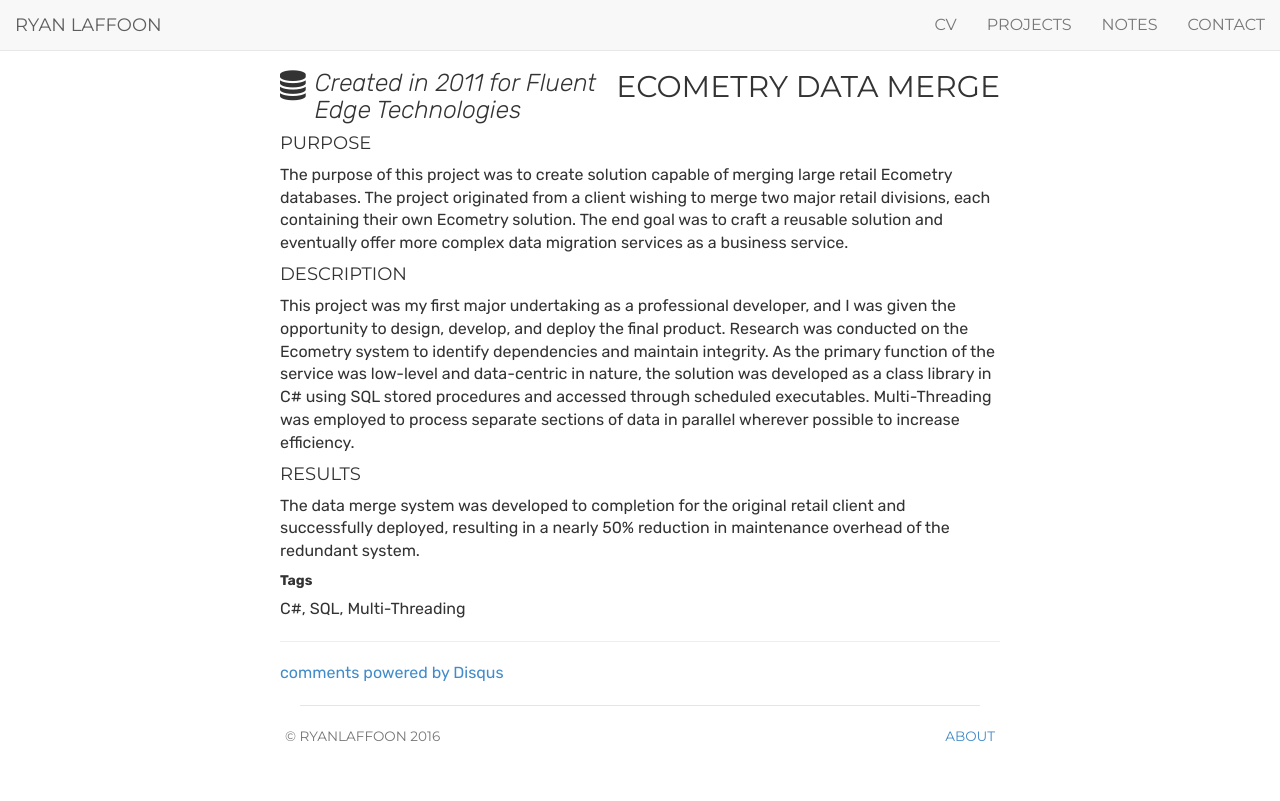
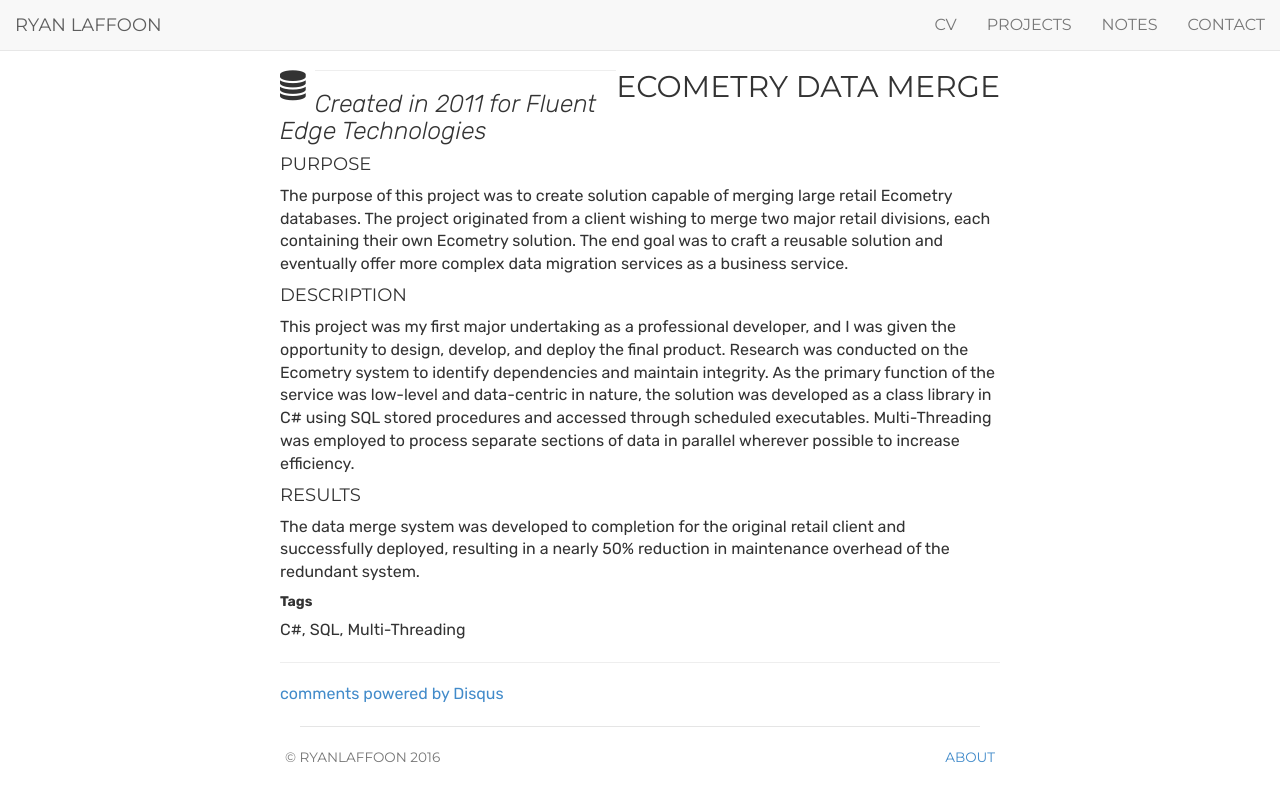
Before and after one commit to ryanlaffoon/ryanlaffoon.github.io, a Jekyll site: the page built from _projects/Ecometry-Data-Merge.md, in a window 1280 px wide. Shown: the top 801 px of the page. Built offline with Jekyll 4.4.1, drawn with Linux system fonts in a browser that asks for light colours; comment, search, counter and statistics services are not loaded.

Commit message:
Update project.html

```diff
--- a/_layouts/project.html
+++ b/_layouts/project.html
@@ -10,7 +10,9 @@
         <h2 class="title">
             <i class="{{ project.icon }} pull-left"></i>
             <span class="pull-right">{{ project.name }}</span>
+            <hr class="clear" />
         </h2>
+
         <h3 class="credit">
             Created in {{ project.year }} {% if project.owner %} for {{ project.owner }} {% endif %}
         </h3>
```
